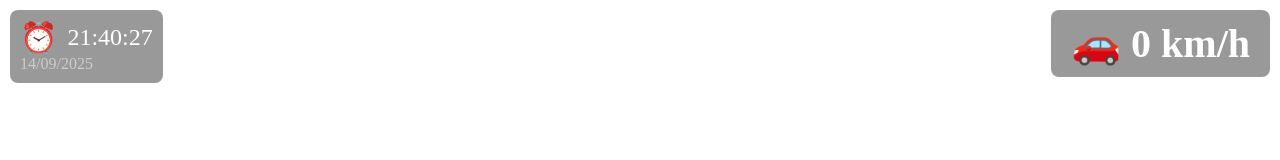
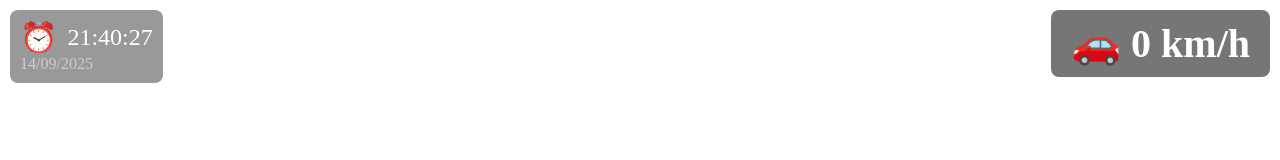
Before and after one commit to Enzocn/widget-irl, a plain HTML site: page index2.html in a window 1280 px wide. Drawn offline with Linux system fonts and the light colour scheme; no server answers.

Commit message:
Update index2.html

```diff
--- a/index2.html
+++ b/index2.html
@@ -29,7 +29,7 @@
             right: 10px;
             font-size: 40px;
             font-weight: bold;
-            background-color: rgba(0, 0, 0, 0.4);
+            background-color: rgba(60, 60, 60, 0.7); /* Fundo cinza semi-transparente */
             padding: 10px 20px;
             border-radius: 8px;
             display: flex;
```
